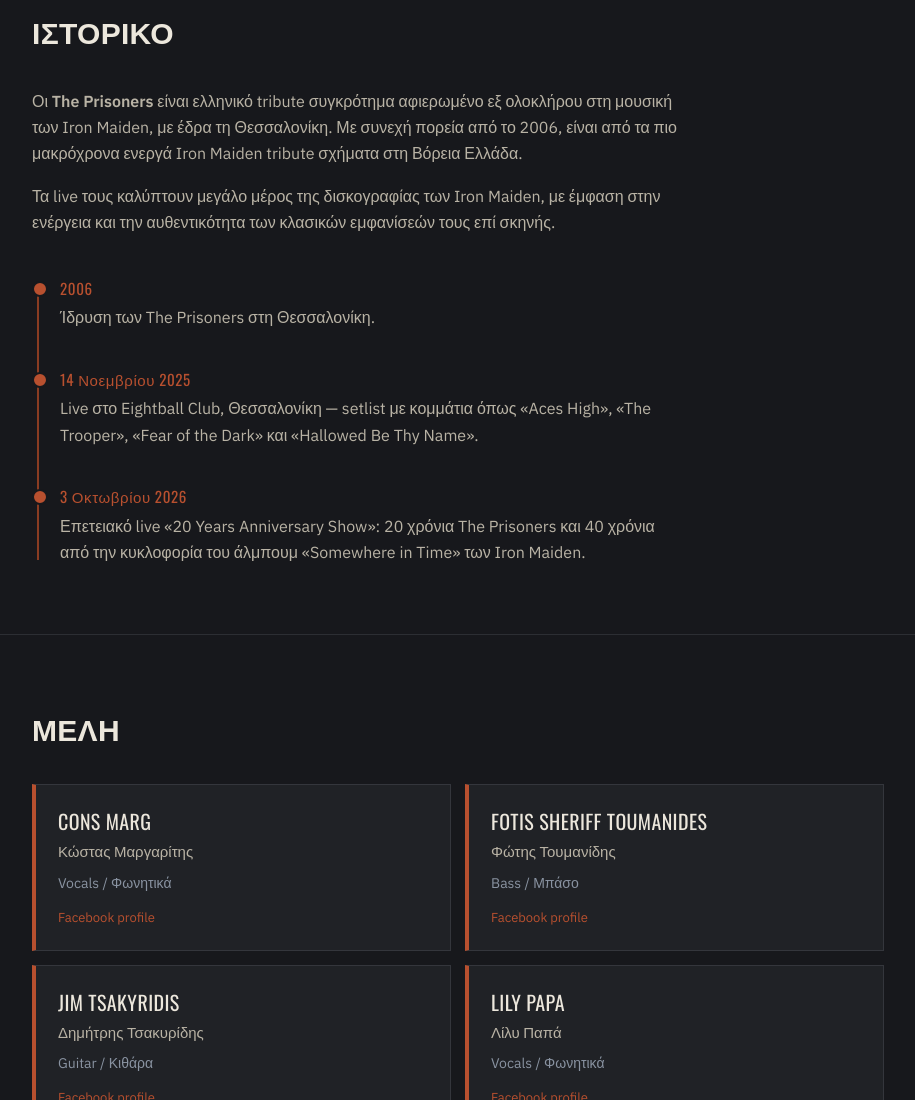
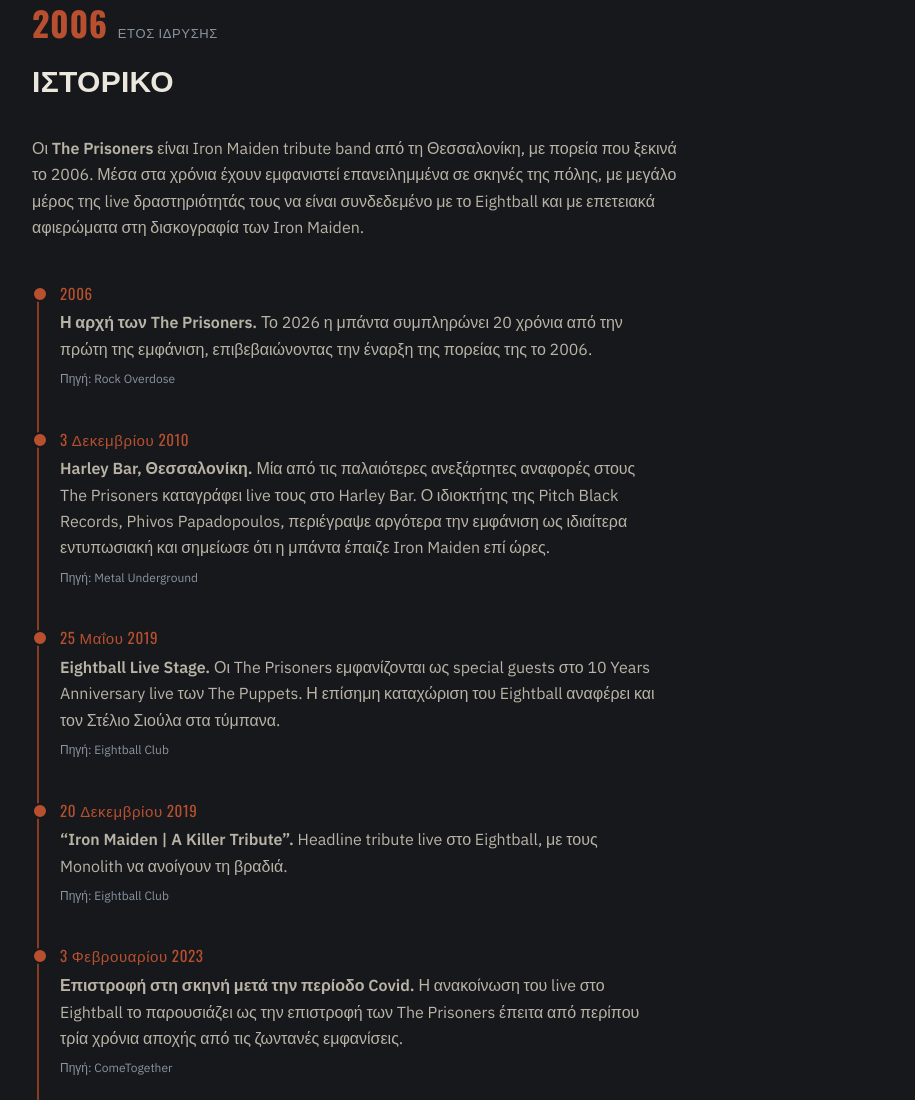
Before and after one commit to DebbieMoraiti/the-prisoners-website, a plain HTML site: page index.html in a window 1280 px wide. Shown: the part 1700-2800 px from the top of the page, without its empty margins (182-1097 px from the left). Drawn offline with nearby package versions, Linux system fonts and the light colour scheme.

Commit message:
Update index.html

```diff
--- a/index.html
+++ b/index.html
@@ -94,6 +94,25 @@
   /* about */
   .about p{max-width:68ch; font-size:16px;}
   .about p + p{margin-top:16px;}
+  .history-founded{
+    display:inline-flex;
+    align-items:baseline;
+    gap:10px;
+    margin-bottom:10px;
+    color:var(--rust);
+    font-family:'Oswald',sans-serif;
+    text-transform:uppercase;
+    letter-spacing:.04em;
+  }
+  .history-founded .year{
+    font-size:34px;
+    font-weight:700;
+    line-height:1;
+  }
+  .history-founded .label{
+    font-size:13px;
+    color:var(--steel);
+  }
 
   /* timeline */
   .timeline{position:relative; padding-left:28px;}
@@ -112,6 +131,13 @@
   }
   .tl-year{font-family:'Oswald',sans-serif; color:var(--rust); font-size:15px; letter-spacing:0.04em; margin-bottom:4px;}
   .tl-item p{margin:0; max-width:62ch;}
+  .tl-source{
+    display:inline-block;
+    margin-top:7px;
+    font-size:12px;
+    color:var(--steel);
+  }
+  .tl-source:hover{color:var(--rust);}
 
   /* show highlight */
   .show-card{
@@ -462,9 +488,9 @@
   <div class="wrap">
     <div class="wordmark">The Prisoners</div>
     <nav>
+      <a href="#live">Επόμενο Live</a>
       <a href="#about">Ιστορικό</a>
       <a href="#members">Μέλη</a>
-      <a href="#live">Live</a>
       <a href="#press">Press</a>
       <a href="#links">Links</a>
     </nav>
@@ -484,7 +510,6 @@
     <div class="wrap">
       <p class="tagline">Iron Maiden Tribute Band από τη Θεσσαλονίκη, ενεργοί από το 2006. Δύο δεκαετίες live αφιερωμένες στη μουσική, τον ήχο και την ενέργεια των Iron Maiden.</p>
       <div class="facts">
-        <div class="fact"><div class="num">2006</div><div class="label">Έτος ίδρυσης</div></div>
         <div class="fact"><div class="num">20</div><div class="label">Χρόνια δράσης το 2026</div></div>
         <div class="fact"><div class="num">ΘΕΣ/ΝΙΚΗ</div><div class="label">Έδρα</div></div>
       </div>
@@ -528,23 +553,61 @@
 
 <section id="about" class="about">
   <div class="wrap">
+    <div class="history-founded"><span class="year">2006</span><span class="label">Έτος ίδρυσης</span></div>
     <h2>Ιστορικό</h2>
-    <p>Οι <strong>The Prisoners</strong> είναι ελληνικό tribute συγκρότημα αφιερωμένο εξ ολοκλήρου στη μουσική των Iron Maiden, με έδρα τη Θεσσαλονίκη. Με συνεχή πορεία από το 2006, είναι από τα πιο μακρόχρονα ενεργά Iron Maiden tribute σχήματα στη Βόρεια Ελλάδα.</p>
-    <p>Τα live τους καλύπτουν μεγάλο μέρος της δισκογραφίας των Iron Maiden, με έμφαση στην ενέργεια και την αυθεντικότητα των κλασικών εμφανίσεών τους επί σκηνής.</p>
+
+    <p>Οι <strong>The Prisoners</strong> είναι Iron Maiden tribute band από τη Θεσσαλονίκη, με πορεία που ξεκινά το 2006. Μέσα στα χρόνια έχουν εμφανιστεί επανειλημμένα σε σκηνές της πόλης, με μεγάλο μέρος της live δραστηριότητάς τους να είναι συνδεδεμένο με το Eightball και με επετειακά αφιερώματα στη δισκογραφία των Iron Maiden.</p>
 
     <div class="timeline" style="margin-top:40px;">
+
       <div class="tl-item">
         <div class="tl-year">2006</div>
-        <p>Ίδρυση των The Prisoners στη Θεσσαλονίκη.</p>
+        <p><strong>Η αρχή των The Prisoners.</strong> Το 2026 η μπάντα συμπληρώνει 20 χρόνια από την πρώτη της εμφάνιση, επιβεβαιώνοντας την έναρξη της πορείας της το 2006.</p>
+        <a class="tl-source" href="https://rockoverdose.gr/the-prisoners-epeteiako-live-sto-eightball/" target="_blank" rel="noopener">Πηγή: Rock Overdose</a>
       </div>
+
+      <div class="tl-item">
+        <div class="tl-year">3 Δεκεμβρίου 2010</div>
+        <p><strong>Harley Bar, Θεσσαλονίκη.</strong> Μία από τις παλαιότερες ανεξάρτητες αναφορές στους The Prisoners καταγράφει live τους στο Harley Bar. Ο ιδιοκτήτης της Pitch Black Records, Phivos Papadopoulos, περιέγραψε αργότερα την εμφάνιση ως ιδιαίτερα εντυπωσιακή και σημείωσε ότι η μπάντα έπαιζε Iron Maiden επί ώρες.</p>
+        <a class="tl-source" href="https://www.metalunderground.com/news/details.cfm?newsid=70156" target="_blank" rel="noopener">Πηγή: Metal Underground</a>
+      </div>
+
+      <div class="tl-item">
+        <div class="tl-year">25 Μαΐου 2019</div>
+        <p><strong>Eightball Live Stage.</strong> Οι The Prisoners εμφανίζονται ως special guests στο 10 Years Anniversary live των The Puppets. Η επίσημη καταχώριση του Eightball αναφέρει και τον Στέλιο Σιούλα στα τύμπανα.</p>
+        <a class="tl-source" href="https://eightballclub.gr/event/metallica-live-tribute-by-the-puppets-10-years-anniversary/" target="_blank" rel="noopener">Πηγή: Eightball Club</a>
+      </div>
+
+      <div class="tl-item">
+        <div class="tl-year">20 Δεκεμβρίου 2019</div>
+        <p><strong>“Iron Maiden | A Killer Tribute”.</strong> Headline tribute live στο Eightball, με τους Monolith να ανοίγουν τη βραδιά.</p>
+        <a class="tl-source" href="https://eightballclub.gr/event/iron-maiden-a-killer-tribute-by-the-prisoners/" target="_blank" rel="noopener">Πηγή: Eightball Club</a>
+      </div>
+
+      <div class="tl-item">
+        <div class="tl-year">3 Φεβρουαρίου 2023</div>
+        <p><strong>Επιστροφή στη σκηνή μετά την περίοδο Covid.</strong> Η ανακοίνωση του live στο Eightball το παρουσιάζει ως την επιστροφή των The Prisoners έπειτα από περίπου τρία χρόνια αποχής από τις ζωντανές εμφανίσεις.</p>
+        <a class="tl-source" href="https://cometogether.live/event/209/iron-maiden-live-tribute-by-the-prisoners" target="_blank" rel="noopener">Πηγή: ComeTogether</a>
+      </div>
+
+      <div class="tl-item">
+        <div class="tl-year">19 Οκτωβρίου 2024</div>
+        <p><strong>40 Years of Powerslave Anniversary.</strong> Ειδικό tribute show στο Eightball με περισσότερες από δύο ώρες Iron Maiden υλικού και special guests τους ParanoiR.</p>
+        <a class="tl-source" href="https://thessalonikicityguide.gr/events/the-prisoners-a-killer-tribute-to-iron-maiden-40-years-of-powerslave-anniversary/" target="_blank" rel="noopener">Πηγή: Thessaloniki City Guide</a>
+      </div>
+
       <div class="tl-item">
         <div class="tl-year">14 Νοεμβρίου 2025</div>
-        <p>Live στο Eightball Club, Θεσσαλονίκη — setlist με κομμάτια όπως «Aces High», «The Trooper», «Fear of the Dark» και «Hallowed Be Thy Name».</p>
+        <p><strong>50 Years of Iron Maiden Anniversary.</strong> Επετειακό live στο Eightball, με set διάρκειας άνω των δύο ωρών και επιλογές από μεγάλο μέρος της δισκογραφίας των Iron Maiden.</p>
+        <a class="tl-source" href="https://cometogether.live/event/3264/the-prisoners-a-killer-live-tribute-to-iron-maiden" target="_blank" rel="noopener">Πηγή: ComeTogether</a>
       </div>
+
       <div class="tl-item">
         <div class="tl-year">3 Οκτωβρίου 2026</div>
-        <p>Επετειακό live «20 Years Anniversary Show»: 20 χρόνια The Prisoners και 40 χρόνια από την κυκλοφορία του άλμπουμ «Somewhere in Time» των Iron Maiden.</p>
+        <p><strong>20 Years of The Prisoners / 40 Years of Somewhere in Time.</strong> Η μπάντα γιορτάζει δύο επετείους σε μία βραδιά στο Eightball Live Stage: 20 χρόνια The Prisoners και 40 χρόνια από το «Somewhere in Time».</p>
+        <a class="tl-source" href="https://rockoverdose.gr/the-prisoners-epeteiako-live-sto-eightball/" target="_blank" rel="noopener">Πηγή: Rock Overdose</a>
       </div>
+
     </div>
   </div>
 </section>
@@ -599,8 +662,6 @@
     </div>
   </div>
 </section>
-
-
 
 <section id="press">
   <div class="wrap">
```
